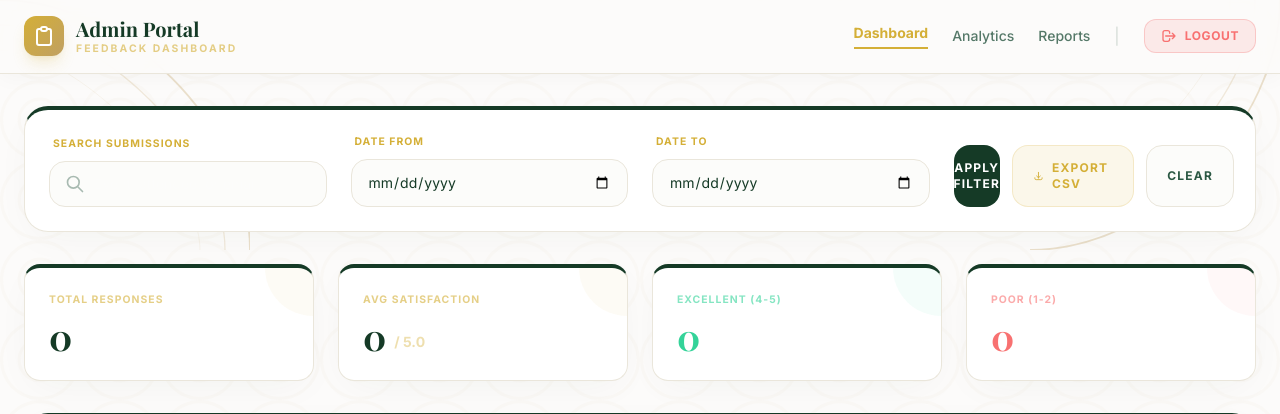
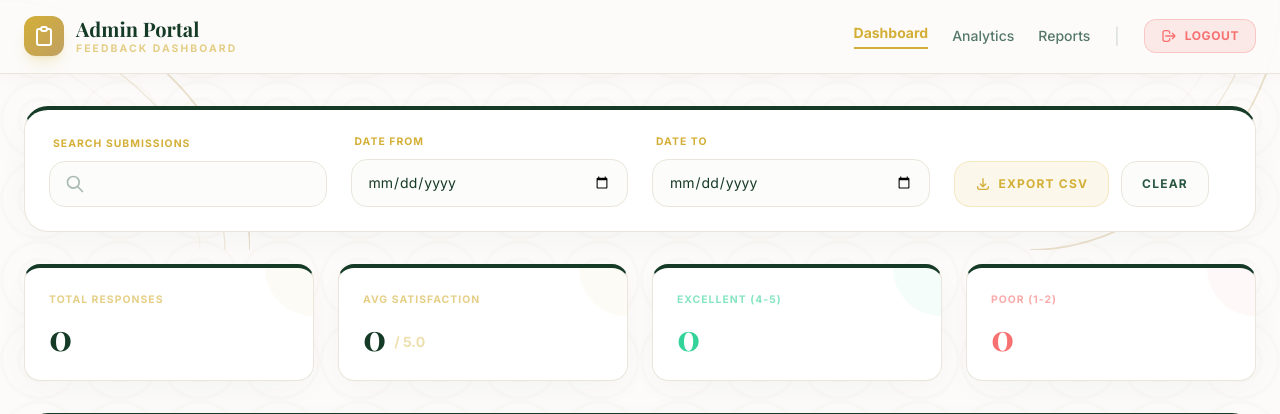
Before and after one commit to Jay7Code/event-feedbackform, a PHP site: page /admin/index.php in a window 1280 px wide. Shown: the top 414 px of the page. Run offline with PHP 8.4, Linux system fonts and the light colour scheme; the visitor is signed in with stand-in values (Sample User, id 1); data comes from the database, SQL or seed files in the repository; data that the repository does not hold is empty; some libraries are stand-ins or nearby versions.

Commit message:
modified st patricks

```diff
--- a/admin/index.php
+++ b/admin/index.php
@@ -232,11 +232,6 @@ function avgRating($row) {
                         class="w-full px-4 py-3 rounded-2xl bg-paper-100/30 border border-paper-200 text-pine-900 text-sm focus:border-antique-400/40 focus:outline-none focus:ring-4 focus:ring-antique-400/5 transition-all">
                 </div>
                 <div class="flex gap-3">
-                    <button type="submit"
-                        class="flex-1 py-3.5 rounded-2xl font-bold text-xs uppercase tracking-widest transition-all duration-300 hover:shadow-lg hover:shadow-antique-400/20 active:scale-95"
-                        style="background:#153A26;color:#ffffff">
-                        Apply Filter
-                    </button>
                     <?php
                     $exportQuery = $_GET;
                     $exportQuery['export_csv'] = 1;
```
